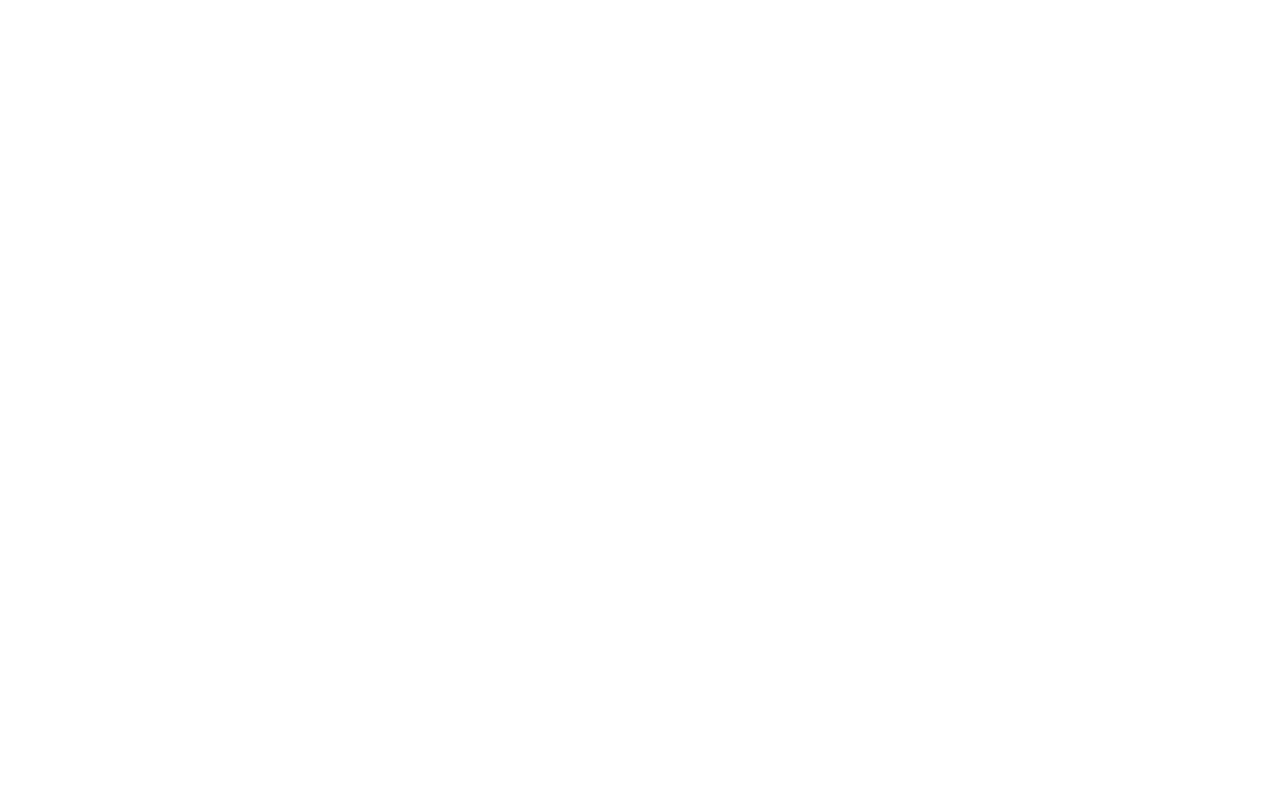
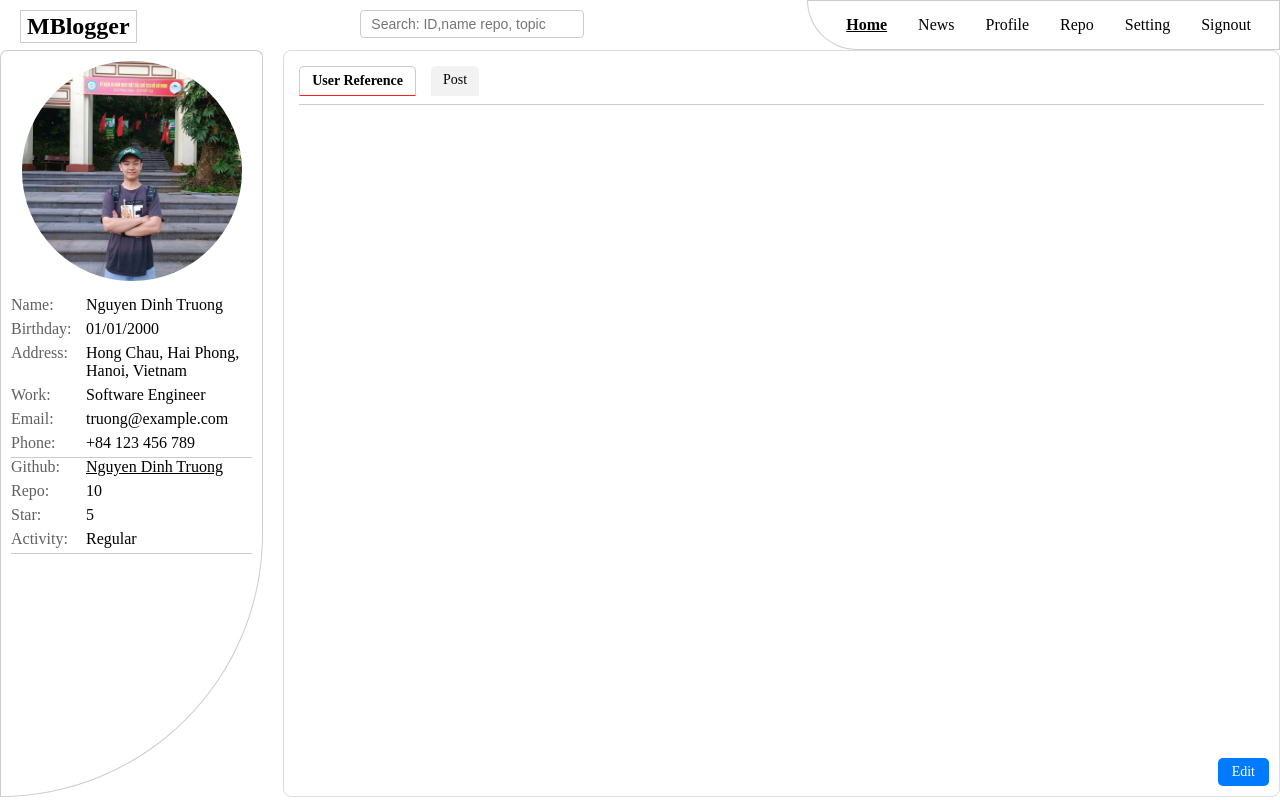
Before and after one commit to TruongNguyenDinh/MBlogger, a PHP site: page /views/profile/profile.php in a window 1280 px wide. Before the commit the page is empty. Run offline with PHP 8.4, Linux system fonts and the light colour scheme.

Commit message:
add profile features

```diff
--- /dev/null
+++ b/assets/css/profilepage.css
@@ -0,0 +1,142 @@
+body, html{
+    margin: 0;
+    padding: 0;
+}
+.pro-container {
+    display: flex; /* đặt 2 div con nằm cạnh nhau */
+    gap: 20px; /* khoảng cách giữa 2 cột */
+}
+
+/* Cột trái */
+.pro-left-side {
+    flex: 1; /* chiếm tỉ lệ 1 */
+    max-width: 250px; /* có thể cố định chiều rộng tối đa */
+    height: calc(100vh - 75px);
+    border: 1px solid #ccc; /* tùy chọn: tạo đường chia cột */
+    padding: 10px;
+    border-radius: 8px 8px 300px 0;
+}
+
+
+/* Cột phải */
+.pro-main-side {
+    flex: 4; /* chiếm nhiều không gian hơn */
+    padding: 10px;
+}
+/* Sử lý cột trái */
+.pro-profile_user {
+    display: flex;
+    flex-direction: column; /* xếp avatar và detail dọc */
+    gap: 15px;              /* khoảng cách giữa avatar và detail */
+    align-items: flex-start;
+}
+/* Chỉnh avatar */
+.pro-avt {
+    display: flex;
+    flex-direction: row;   /* xếp dọc */
+    justify-content: center;  /* căn giữa theo chiều dọc */
+    height: 100%;             /* hoặc chiều cao cụ thể */
+    width: 100%;
+}
+.pro-avt img {
+    width: 220px;
+    height: 220px;
+    border-radius: 50%;
+    object-fit: cover;
+}
+
+
+/* Detail user: chia 2 cột bên trong */
+.pro-detail-user,
+.pro-github-profile {
+    display: flex;
+    flex-direction: column;
+    gap: 6px; /* khoảng cách giữa các dòng */
+    width: 100%;
+    border-bottom: 1px solid #ccc;
+    padding-bottom: 5px ;
+}
+
+.pro-row {
+    display: flex;
+    gap: 15px;             /* khoảng cách label – value vừa phải */
+    align-items: flex-start;
+}
+
+.pro-row .label {
+    color: #606060;
+    width: 60px;          /* cố định chiều rộng label */
+    flex-shrink: 0;
+}
+
+.pro-row .value {
+    flex: 1;               /* chiếm phần còn lại */
+    word-break: break-word;
+}
+.pro-row .value a {
+    color: inherit;          /* màu giống text xung quanh */
+    cursor: pointer;         /* con trỏ chuột vẫn thành tay khi hover */
+}
+
+/* Tùy chọn: hover đổi màu nhẹ */
+.pro-row .value a:hover {
+    color: #007bff;          /* màu xanh khi hover, tùy chỉnh */
+    text-decoration: underline; /* chỉ underline khi hover */
+}
+
+/* Right */
+.pro-main-side {
+    position: relative;
+    border: 1px solid #ddd;
+    border-radius: 8px;
+    padding: 15px;
+    background: #fff;
+}
+
+.pro-title-tab {
+    display: flex;
+    justify-content: flex-start;   /* đẩy sang bên phải */
+    gap: 15px;                   /* khoảng cách giữa các tab */
+    border-bottom: 1px solid #ccc;
+    padding-bottom: 8px;
+    margin-bottom: 15px;
+}
+
+.pro-title-tab div {
+    cursor: pointer;
+    padding: 6px 12px;
+    border-radius: 5px 5px 0 0;
+    background: #f2f2f2;
+    font-size: 14px;
+    transition: 0.3s;
+}
+
+.pro-title-tab div:hover {
+    background: #e0e0e0;
+}
+
+.pro-title-tab .active,
+.pro-post .active {
+    background: #fff;
+    border: 1px solid #ccc;
+    border-bottom: none;
+    font-weight: bold;
+    border-bottom: 1px solid #ff1b26 ;
+}
+.pro-editBtn {
+    position: absolute;
+    bottom: 10px;
+    right: 10px;
+    padding: 6px 14px;
+    border: none;
+    border-radius: 5px;
+    background-color: #007bff;
+    color: #fff;
+    cursor: pointer;
+    font-size: 14px;
+    transition: background-color 0.3s;
+}
+
+.pro-editBtn:hover {
+    background-color: #0056b3;
+}
--- /dev/null
+++ b/assets/js/profile.js
@@ -0,0 +1,5 @@
+fetch("https://raw.githubusercontent.com/TruongNguyenDinh/TruongNguyenDinh/main/README.md")
+    .then(res => res.text())
+    .then(md => {
+      document.getElementById("pro-main-content").innerHTML = marked.parse(md);
+});
--- a/views/header/header.html
+++ b/views/header/header.html
@@ -9,7 +9,7 @@
     <div class="menu-header">
         <div class="home-menu active"><a href="../home/home.php">Home</a></div>
         <div class="news-menu"><a href="../news/news.php">News</a></div>
-        <div class="profile-menu"><a href="../news/news.php">Profile</a></div>
+        <div class="profile-menu"><a href="../profile/profile.php">Profile</a></div>
         <div class="repo-menu"><a href="../news/news.php">Repo</a></div>
         <div class="setting-menu"><a href="../news/news.php">Setting</a></div>
         <div class="so-menu"><a href="../news/news.php">Signout</a></div>
--- a/views/profile/profile.php
+++ b/views/profile/profile.php
@@ -4,8 +4,80 @@
     <meta charset="UTF-8">
     <meta name="viewport" content="width=device-width, initial-scale=1.0">
     <title>Profile</title>
+    <link rel="stylesheet" href="../../assets/css/profilepage.css">
 </head>
 <body>
+    <header>
+        <?php include('../header/header.html') ?>
+    </header>
+    <main>
+        <div class="pro-container">
+            <div class="pro-left-side">
+                <div class="pro-profile_user">
+                    <div class="pro-avt">
+                        <img src="../../assets/imgs/avt.jpg" alt="User's avatar">
+                    </div>
+                    <div class="pro-detail-user">
+                        <div class="pro-row">
+                            <span class="label">Name:</span>
+                            <span class="value">Nguyen Dinh Truong</span>
+                        </div>
+                        <div class="pro-row">
+                            <span class="label">Birthday:</span>
+                            <span class="value">01/01/2000</span>
+                        </div>
+                        <div class="pro-row">
+                            <span class="label">Address:</span>
+                            <span class="value">Hong Chau, Hai Phong, Hanoi, Vietnam</span>
+                        </div>
+                        <div class="pro-row">
+                            <span class="label">Work:</span>
+                            <span class="value">Software Engineer</span>
+                        </div>
+                        <div class="pro-row">
+                            <span class="label">Email:</span>
+                            <span class="value">truong@example.com</span>
+                        </div>
+                        <div class="pro-row">
+                            <span class="label">Phone:</span>
+                            <span class="value">+84 123 456 789</span>
+                        </div>
+                    </div>
 
+                </div>
+                <div class="pro-github-profile">
+                    <div class="pro-row">
+                            <span class="label ">Github:</span>
+                            <span class="value gitname"><a href="#">Nguyen Dinh Truong</a></span>
+                    </div>
+                    <div class="pro-row">
+                        <span class="label">Repo:</span>
+                        <span class="value">10</span>
+                    </div>
+                    <div class="pro-row">
+                        <span class="label">Star:</span>
+                        <span class="value">5</span>
+                    </div>
+                    <div class="pro-row">
+                        <span class="label">Activity:</span>
+                        <span class="value">Regular</span>
+                    </div>
+                </div>
+                <div class="pro-link_and_website">
+
+                </div>
+            </div>
+            <div class="pro-main-side">
+                <div class="pro-title-tab">
+                    <div class="pro-ref active">User Reference</div>
+                    <div class="pro-post">Post</div>
+                </div>
+                <div class="pro-main-content" id="pro-main-content"></div>
+                <div class="pro-editBtn">Edit</div>
+            </div>
+        </div>
+    </main>
+    <script src="https://cdn.jsdelivr.net/npm/marked/marked.min.js"></script>
+    <script src="../../assets/js/profile.js"></script>
 </body>
 </html>
```
Also changed, not shown: assets/js/news.js (+21 -4 lines), assets/imgs/avt.jpg (added), assets/js/home.js (line endings or trailing spaces).
